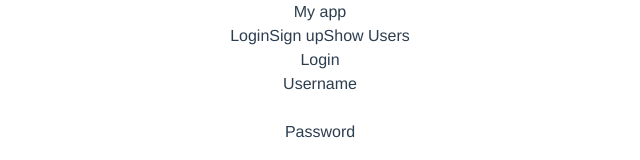
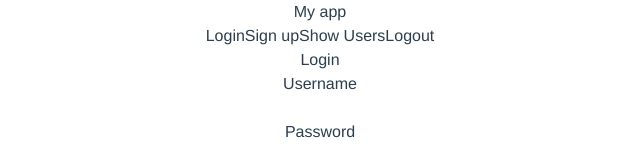
Before and after one commit to enricopiseddu/vue_frontend, a Vue app: page / in a window 1280 px wide. Shown: the top 160 px of the page, without its empty margins (320-960 px from the left). Built offline with nearby package versions, Linux system fonts and the light colour scheme.

Commit message:
Added logout button

```diff
--- a/src/App.vue
+++ b/src/App.vue
@@ -12,6 +12,7 @@
         <router-link to="/" class="block lg:inline-block lg:mt-0 text-blue-200 hover:text-white mr-4">Login</router-link>
         <router-link to="/signup" class="block lg:inline-block lg:mt-0 text-blue-200 hover:text-white mr-4">Sign up</router-link>
         <router-link to="/users" class="block lg:inline-block lg:mt-0 text-blue-200 hover:text-white mr-4">Show Users</router-link>
+        <button type="submit" @click="logout"> Logout </button>
       </div>
 
     </div>
@@ -25,13 +26,33 @@
 
 
 <script>
+import { useUserStore } from '@/store/userStore';
 
 export default {
   name: 'App',
+  data(){
+          return {
+              storeUser: useUserStore()
+          }
+    },
   components: {
 
+  },
+  methods:{
+
+    logout(){
+      this.storeUser.setToken('');
+      this.storeUser.setUsername('');
+      this.storeUser.setUserId('');
+
+      this.$router.push({ path: "/" })
+    }
   }
 }
+
+
+
+
 </script>
 
 <style>
```
